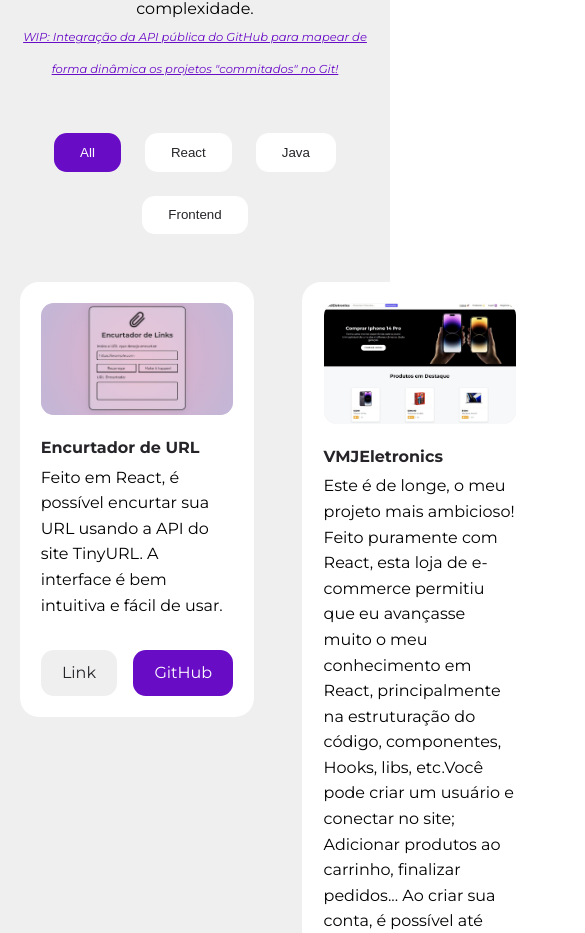
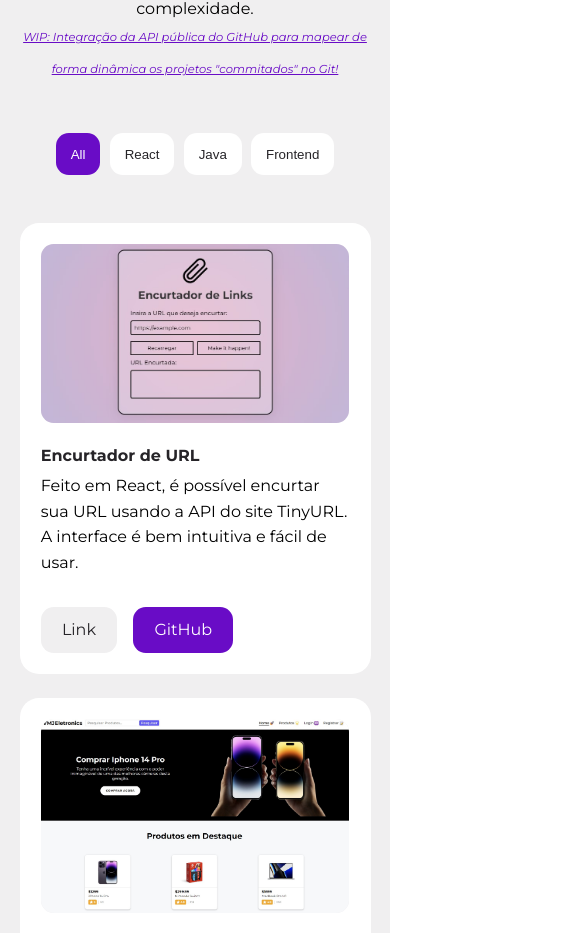
Before and after one commit to valdocijunior/portfolio-valdocijunior, a React (Create React App) app: page / in a window 390 px wide. Shown: the part 3956-4889 px from the top of the page, 585 px wide, since content can reach past the window. Built offline with nearby package versions, Linux system fonts and the light colour scheme.

Commit message:
correcao_mobile

```diff
--- a/src/sections/portfolio/portfolio.css
+++ b/src/sections/portfolio/portfolio.css
@@ -82,15 +82,15 @@
 
 /* MEDIA QUERIES (phones) */
 @media screen and (max-width: 600px) {
-    .portfolio__categories {
+    .portfolio_categories {
         gap: 0.6rem;
     }
 
-    .btn.cat__btn {
+    .btn.cat_btn {
         padding: 0.7rem 0.8rem;
     }
 
-    .portfolio__projects {
+    .portfolio_projects {
         grid-template-columns: 1fr;
         gap: 1.5rem;
     }
```
